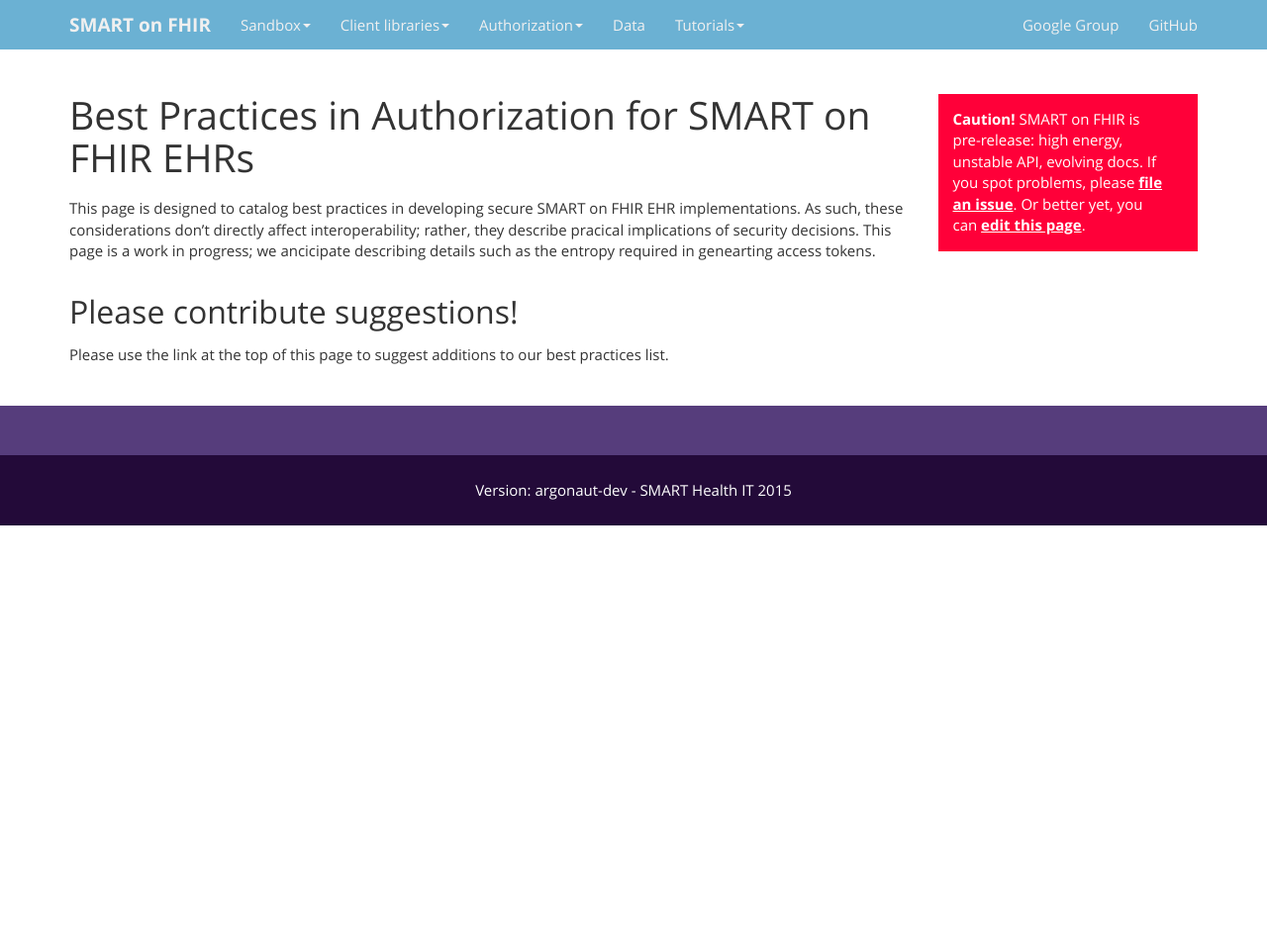
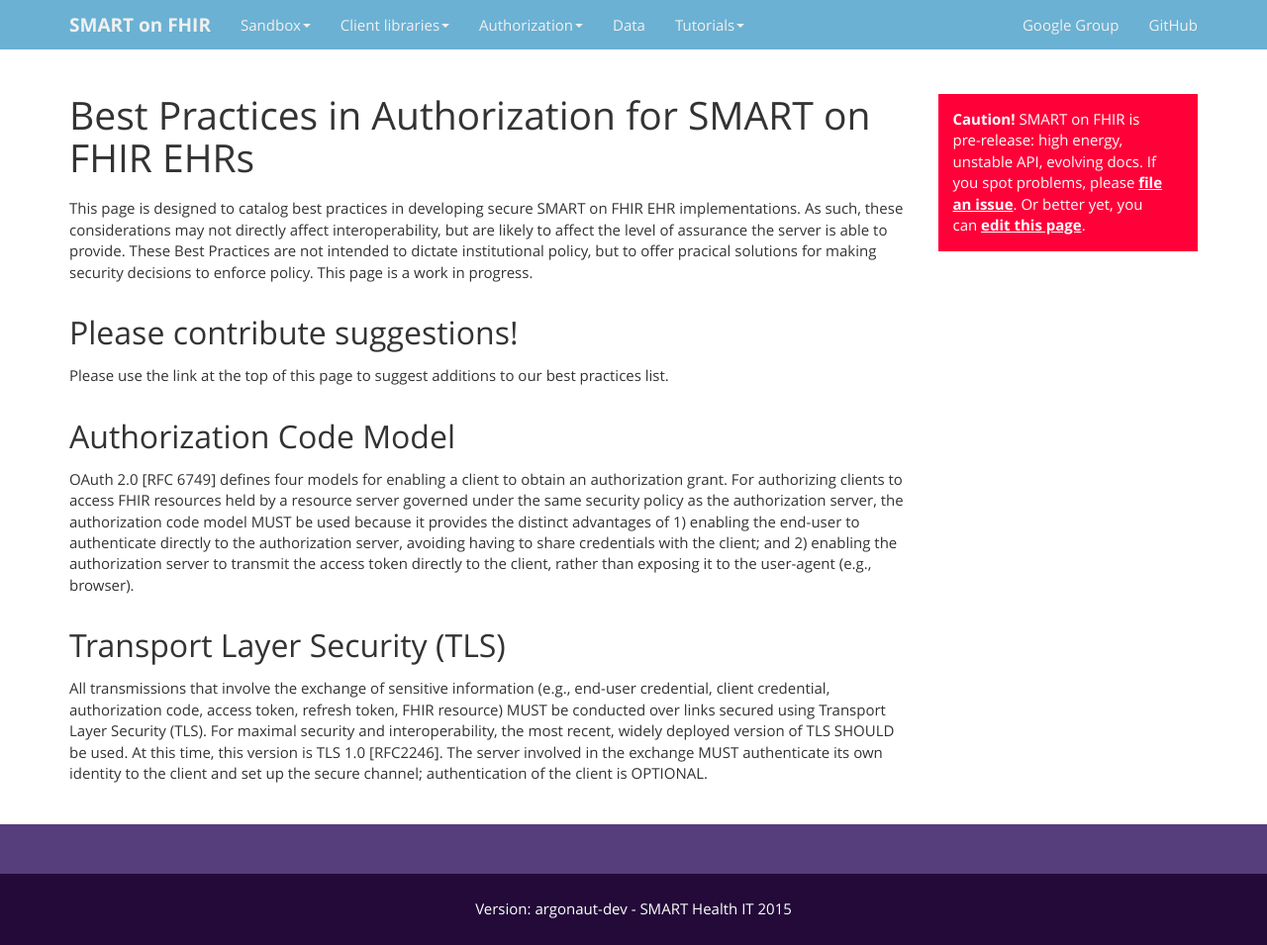
Before and after one commit to smart-on-fhir/smart-on-fhir.github.io, a Jekyll site: the page built from authorization/best-practices/index.md, in a window 1280 px wide. Shown: the whole page at 99% size. Built offline with Jekyll 4.4.1, drawn with Linux system fonts in a browser that asks for light colours; Markdown is read by kramdown in place of the engine named in the settings; before the commit the page ends 900 px from its top, so only the background shows below that.

Commit message:
Initializing Best Practices
1) Modified introduction to clarify intent
2) Corrected a typo
3) Added first two best practices

```diff
--- a/authorization/best-practices/index.md
+++ b/authorization/best-practices/index.md
@@ -6,12 +6,36 @@
 # Best Practices in Authorization for SMART on FHIR EHRs
 
 This page is designed to catalog best practices in developing secure SMART on
-FHIR EHR implementations. As such, these considerations don't directly affect
-interoperability; rather, they describe pracical implications of security
-decisions. This page is a work in progress; we ancicipate describing details
-such as the entropy required in genearting access tokens.
+FHIR EHR implementations. As such, these considerations may not directly affect
+interoperability, but are likely to affect the level of assurance the server
+is able to provide.  These Best Practices are not intended to dictate
+institutional policy, but to offer pracical solutions for making security
+decisions to enforce policy. This page is a work in progress.
 
 ## Please contribute suggestions!
 
 Please use the link at the top of this page to suggest additions to our best
 practices list.
+
+## Authorization Code Model
+
+OAuth 2.0 [RFC 6749] defines four models for enabling a client to obtain an
+authorization grant.   For authorizing clients to access FHIR resources held
+by a resource server governed under the same security policy as the
+authorization server, the authorization code model MUST be used because it
+provides the distinct advantages of 1) enabling the end-user to authenticate
+directly to the authorization server, avoiding having to share credentials
+with the client; and 2) enabling the authorization server to transmit the
+access token directly to the client, rather than exposing it to the
+user-agent (e.g., browser).
+
+## Transport Layer Security (TLS)
+
+All transmissions that involve the exchange of sensitive information
+(e.g., end-user credential, client credential, authorization code, access
+token, refresh token, FHIR resource) MUST be conducted over links secured
+using Transport Layer Security (TLS).  For maximal security and interoperability,
+the most recent, widely deployed version of TLS SHOULD be used.  At this time,
+this version is TLS 1.0 [RFC2246].  The server involved in the exchange MUST
+authenticate its own identity to the client and set up the secure channel;
+authentication of the client is OPTIONAL.
```
